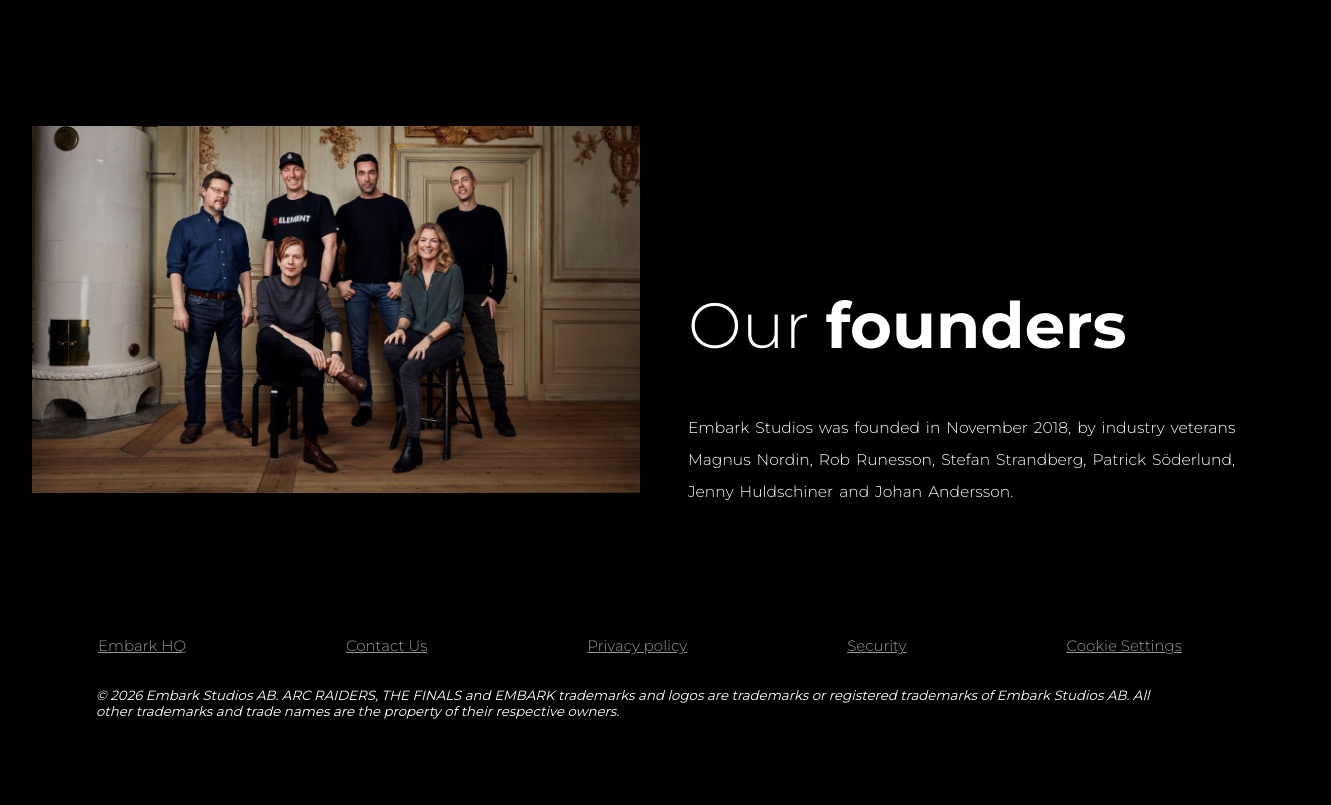
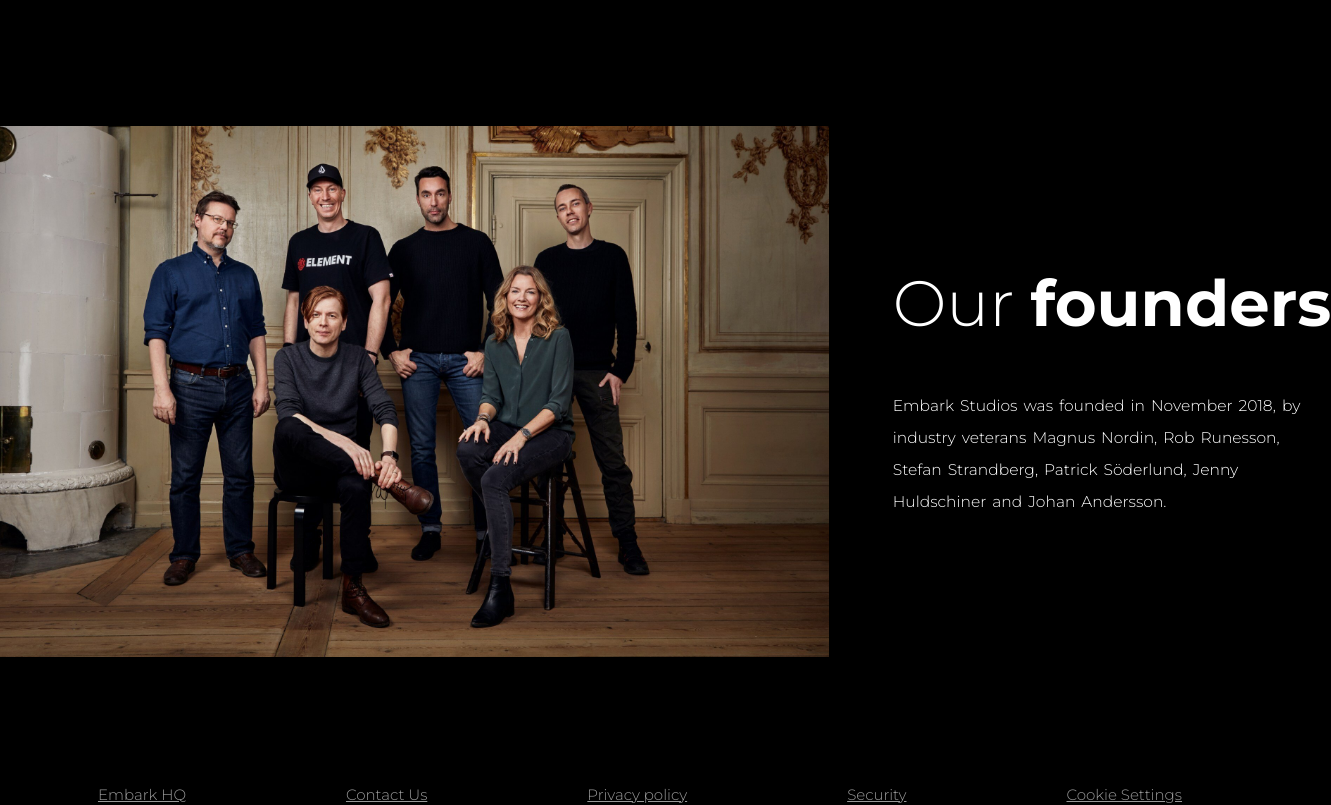
Before and after one commit to rashidovjavid1/EmbarkStudio-Clone-, a Next.js app in the folder embark-studio-clone/: page /about in a window 1280 px wide. Shown: the part 1460-2265 px from the top of the page, 1331 px wide, since content can reach past the window. Built offline with nearby package versions, Linux system fonts and the light colour scheme.

Commit message:
Some changes About Page

```diff
--- a/embark-studio-clone/app/components/Header.jsx
+++ b/embark-studio-clone/app/components/Header.jsx
@@ -49,10 +49,7 @@
 
                 return (
                   <li key={item.label} className="nav-item">
-                    <Link
-                      href="{item.href}"
-                      className={isActive ? "active" : ""}
-                    >
+                    <Link href={item.href} className={isActive ? "active" : ""}>
                       {item.label}
                     </Link>
                   </li>
--- a/embark-studio-clone/app/globals.scss
+++ b/embark-studio-clone/app/globals.scss
@@ -507,11 +507,15 @@
     }
     .founders {
       margin-top: 10rem;
-      display: grid;
+      display: flex;
+      justify-content: center;
       grid-template-columns: 1fr 1fr;
-      align-items: start;
+      align-items: center;
+      gap: 4rem;
 
       .foundersImage {
+        display: flex;
+        flex-shrink: 0;
         img {
           max-width: 55rem;
           object-fit: cover;
@@ -519,11 +523,9 @@
         }
       }
       .foundersDescription {
-        padding-top: 10rem;
         display: flex;
         flex-direction: column;
         align-items: flex-start;
-        margin-left: 3rem;
         gap: 3rem;
         .foundersDescriptionTitle {
           display: flex;
```
